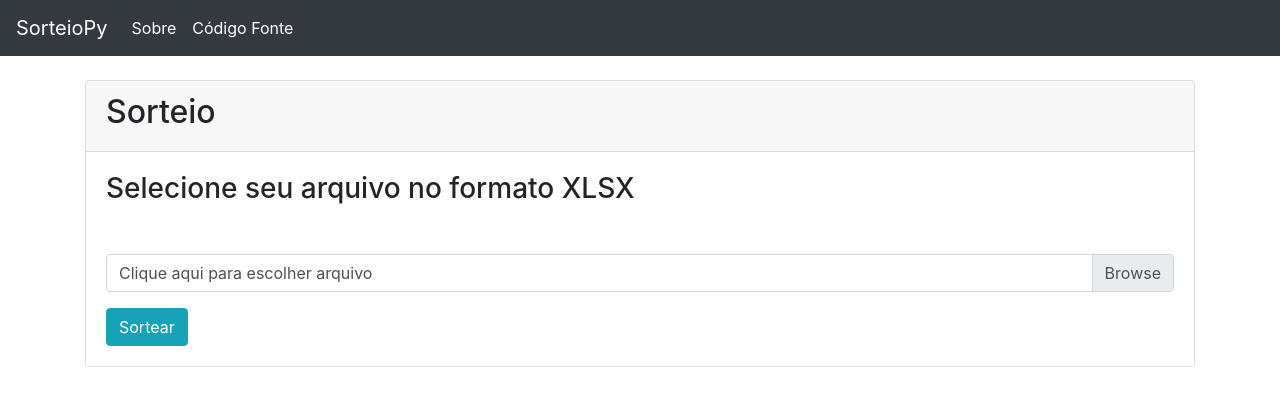
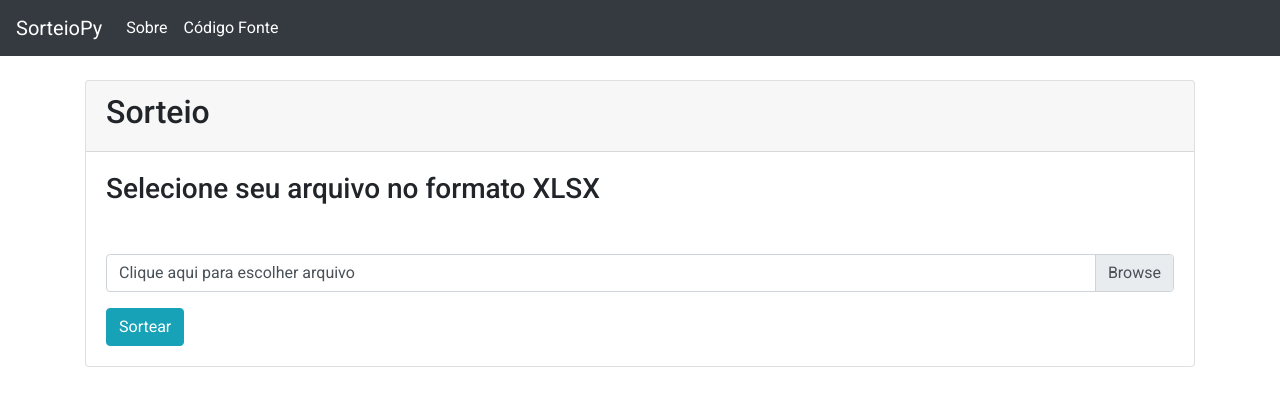
Before and after one commit to iagovirgilio/sorteiopy, a Django app: page / in a window 1280 px wide. Shown: the top 406 px of the page. Run offline with Django 3.2, Linux system fonts and the light colour scheme; some libraries are stand-ins or nearby versions.

Commit message:
Adicionado font roboto

```diff
--- /dev/null
+++ b/sort/static/css/style.css
@@ -0,0 +1,4 @@
+@import url('https://fonts.googleapis.com/css?family=Roboto:400,500,700');
+body {
+    font-family: 'Roboto', sans-serif, arial !important;
+}
--- a/sort/templates/sort/base.html
+++ b/sort/templates/sort/base.html
@@ -15,6 +15,7 @@
     <meta http-equiv="X-UA-Compatible" content="ie=edge">
     <link rel="stylesheet" href="https://stackpath.bootstrapcdn.com/bootstrap/4.3.1/css/bootstrap.min.css"
           integrity="sha384-ggOyR0iXCbMQv3Xipma34MD+dH/1fQ784/j6cY/iJTQUOhcWr7x9JvoRxT2MZw1T" crossorigin="anonymous">
+    <link rel="stylesheet" href="{% static 'css/style.css' %}">
     <title>SorteioPy</title>
     <style>
         body {
--- a/sorteador/urls.py
+++ b/sorteador/urls.py
@@ -14,8 +14,7 @@ Including another URLconf
     2. Add a URL to urlpatterns:  path('blog/', include('blog.urls'))
 """
 from django.contrib import admin
-from django.urls import path
-from django.urls import include
+from django.urls import path, include
 
 urlpatterns = [
     path('admin/', admin.site.urls),
--- /dev/null
+++ b/static/css/style.css
@@ -0,0 +1,4 @@
+@import url('https://fonts.googleapis.com/css?family=Roboto:400,500,700');
+body {
+    font-family: 'Roboto', sans-serif, arial !important;
+}
```
Also changed, not shown: 1 other file.
